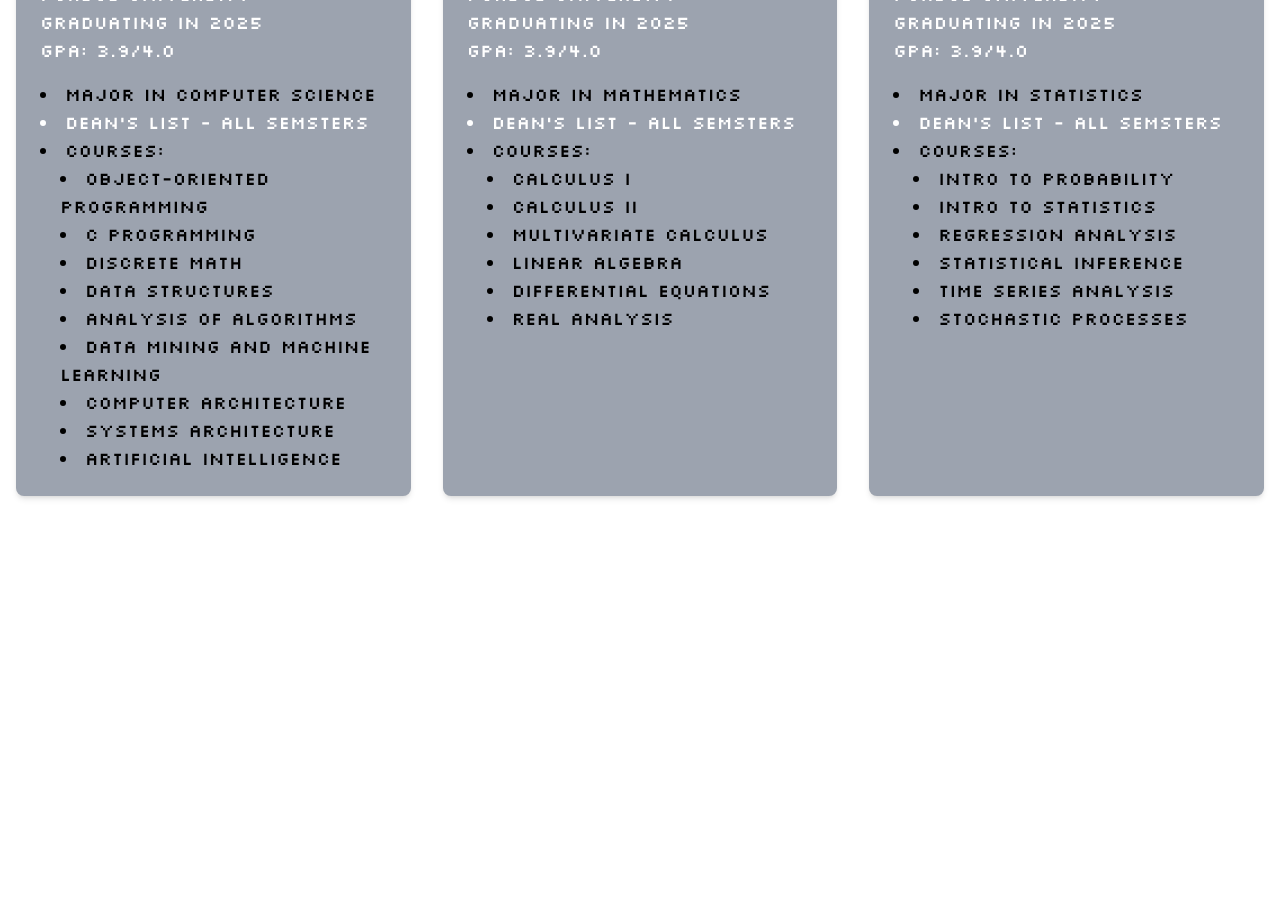
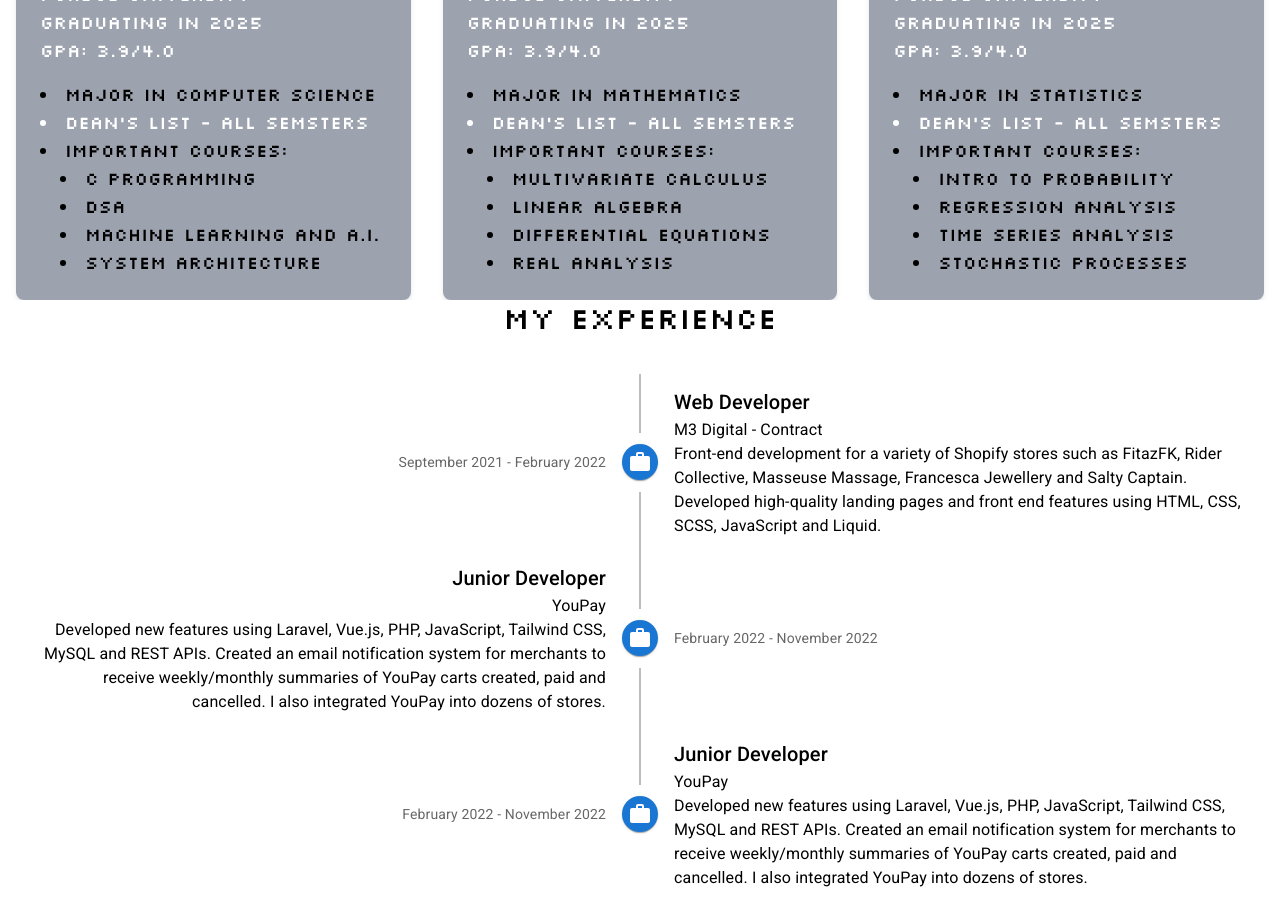
Before and after one commit to ishanbhat2004/my-portfolio, a Next.js app: page / in a window 1280 px wide. Shown: the part 1060-1968 px from the top of the page. Before the commit the page ends 1572 px from the top, so only its background shows below. Built offline with nearby package versions, Linux system fonts and the light colour scheme; a web font is replaced by a local one.

Commit message:
Completed the timeline and also added a feature where we made the navbar fixed
Signed-off-by: Ishan Bhat <ishan.bhat@cylus.com>

```diff
--- a/package.json
+++ b/package.json
@@ -9,6 +9,11 @@
     "lint": "next lint"
   },
   "dependencies": {
+    "@emotion/react": "^11.11.4",
+    "@emotion/styled": "^11.11.5",
+    "@mui/icons-material": "^5.15.18",
+    "@mui/lab": "^5.0.0-alpha.170",
+    "@mui/material": "^5.15.18",
     "next": "14.2.3",
     "react": "^18",
     "react-dom": "^18",
--- a/src/app/components/Education.tsx
+++ b/src/app/components/Education.tsx
@@ -10,7 +10,7 @@ export default function Education() {
           gpa: "3.9/4.0",
           majors: ["Computer Science"],
           honors: ["Dean's List - All Semsters"],
-          courses: ["Object-Oriented Programming", "C Programming", "Discrete Math", "Data Structures", "Analysis of Algorithms", "Data Mining and Machine learning", "Computer Architecture", "Systems Architecture", "Artificial Intelligence"]
+          courses: ["C Programming", "DSA", "Machine learning and A.I.", "System Architecture"],
         },
         {
           institution: "Purdue University",
@@ -19,7 +19,7 @@ export default function Education() {
           gpa: "3.9/4.0",
           majors: ["Mathematics"],
           honors: ["Dean's List - All Semsters"],
-          courses: ["Calculus I", "Calculus II", "Multivariate Calculus", "Linear Algebra", "Differential Equations", "Real Analysis"],
+          courses: ["Multivariate Calculus", "Linear Algebra", "Differential Equations", "Real Analysis"],
         },
         {
           institution: "Purdue University",
@@ -28,12 +28,12 @@ export default function Education() {
           gpa: "3.9/4.0",
           majors: ["Statistics"],
           honors: ["Dean's List - All Semsters"],
-          courses: ["Intro to Probability", "Intro to Statistics", "Regression Analysis", "Statistical Inference", "Time Series Analysis", "Stochastic Processes"]
+          courses: ["Intro to Probability", "Regression Analysis", "Time Series Analysis", "Stochastic Processes"]
         }
       ];
 
         return (
-          <div id="education" className="flex flex-col h-[70vh] items-center">
+          <div id="education" className="flex flex-col h-auto max-h-[70vh] items-center overflow-auto">
   <h1 className="text-3xl text-black mb-8 font-silkscreen text-center">My Education</h1>
   <div className='flex flex-col w-full md:flex-row items-stretch'>
     {educationData.map((edu, index) => (
@@ -51,7 +51,7 @@ export default function Education() {
             <li key={i} className="text-white-400">{honor}</li>
           ))}
           <li className="text-black">
-                      Courses:
+            Important Courses:
             <ul className="list-disc list-inside ml-5">
               {edu.courses.map((course, i) => (
                 <li key={i} className="text-black">{course}</li>
--- a/src/app/components/Experience.tsx
+++ b/src/app/components/Experience.tsx
@@ -1,5 +1,81 @@
+import * as React from 'react';
+import Timeline from '@mui/lab/Timeline';
+import TimelineItem, { timelineItemClasses } from '@mui/lab/TimelineItem';
+import TimelineSeparator from '@mui/lab/TimelineSeparator';
+import TimelineConnector from '@mui/lab/TimelineConnector';
+import TimelineContent from '@mui/lab/TimelineContent';
+import TimelineOppositeContent from '@mui/lab/TimelineOppositeContent';
+import TimelineDot from '@mui/lab/TimelineDot';
+import WorkIcon from '@mui/icons-material/Work';
+import SchoolIcon from '@mui/icons-material/School';
+import CodeIcon from '@mui/icons-material/Code';
+import Typography from '@mui/material/Typography';
+
+
 export default function Experience() {
+
+    const experienceData = [
+        {
+          role: "Web Developer",
+          company: "M3 Digital - Contract",
+          duration: "September 2021 - February 2022",
+          description: "Front-end development for a variety of Shopify stores such as FitazFK, Rider Collective, Masseuse Massage, Francesca Jewellery and Salty Captain. Developed high-quality landing pages and front end features using HTML, CSS, SCSS, JavaScript and Liquid.",
+        },
+        {
+          role: "Junior Developer",
+          company: "YouPay",
+          duration: "February 2022 - November 2022",
+          description: "Developed new features using Laravel, Vue.js, PHP, JavaScript, Tailwind CSS, MySQL and REST APIs. Created an email notification system for merchants to receive weekly/monthly summaries of YouPay carts created, paid and cancelled. I also integrated YouPay into dozens of stores.",
+        },
+        {
+            role: "Junior Developer",
+            company: "YouPay",
+            duration: "February 2022 - November 2022",
+            description: "Developed new features using Laravel, Vue.js, PHP, JavaScript, Tailwind CSS, MySQL and REST APIs. Created an email notification system for merchants to receive weekly/monthly summaries of YouPay carts created, paid and cancelled. I also integrated YouPay into dozens of stores.",
+          },
+    ];
+
     return (
-        <h1 className="text-black">Hello World!</h1>
+        <div id="experience">
+            <h1 className="text-3xl text-black mb-8 font-silkscreen text-center">My Experience</h1>
+            <Timeline position="alternate" sx={{
+                [`& .${timelineItemClasses.root}:before`]: {
+                flex: 0,
+                padding: 0,
+                },
+            }}>
+                {experienceData.map((item, index) => (
+                    <TimelineItem key={index}>
+                        <TimelineOppositeContent
+                            sx={{ m: 'auto 0' }}
+                            align={index % 2 === 0 ? 'right' : 'left'}
+                            variant="body2"
+                            color="text.secondary"
+                        >
+                            {item.duration}
+                        </TimelineOppositeContent>
+
+                        <TimelineSeparator>
+
+                        <TimelineConnector />
+
+                        <TimelineDot color="primary">
+                            <WorkIcon />
+                        </TimelineDot>
+
+                        <TimelineConnector sx={{ visibility: index === experienceData.length - 1 ? 'hidden' : 'visible' }} />
+                        </TimelineSeparator>
+
+                        <TimelineContent sx={{ py: '12px', px: 2, textAlign: 'left' }}>
+                            <Typography variant="h6" component="span">
+                                {item.role}
+                            </Typography>
+                            <Typography>{item.company}</Typography>
+                            <Typography>{item.description}</Typography>
+                        </TimelineContent>
+                    </TimelineItem>
+                ))}
+            </Timeline>
+        </div>
     );
 }
--- a/src/app/components/Header.tsx
+++ b/src/app/components/Header.tsx
@@ -26,7 +26,7 @@ export default function Header() {
             <div className="fixed inset-x-0 top-0 flex flex-wrap items-center justify-center space-x-6 sm:space-x-4 mt-4 bg-gray-800 p-4 rounded-full border border-gray-600 w-fit mx-auto z-50">
                 <NavItem href="/">Home</NavItem>
                 <NavItem href="#education">Education</NavItem>
-                <NavItem href="/experience">Experience</NavItem>
+                <NavItem href="#experience">Experience</NavItem>
                 <NavItem href="/projects">Projects</NavItem>
                 <NavItem href="/skills">Skills</NavItem>
             </div>
--- a/src/app/page.tsx
+++ b/src/app/page.tsx
@@ -12,7 +12,7 @@ export default function Home() {
         </div>
       </div>
       <Education />
-      {/* <Experience /> */}
+      <Experience />
     </>
   )
 }
```
Also changed, not shown: 1 other file (tests, documents, lock files or other folders). Lines whose indentation alone changed are shown as unchanged.
